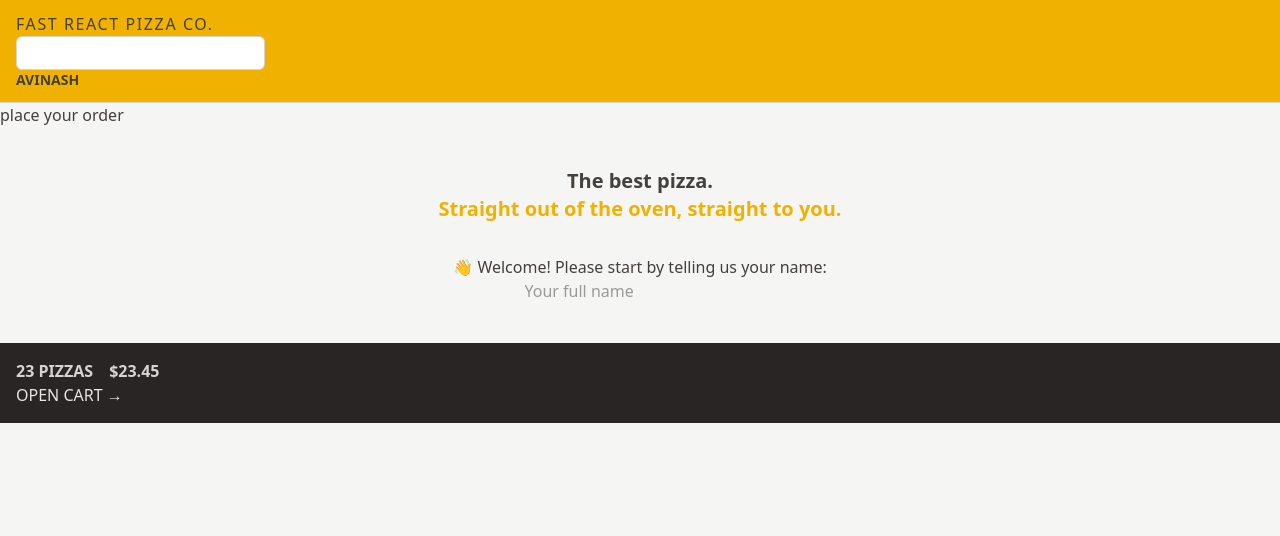
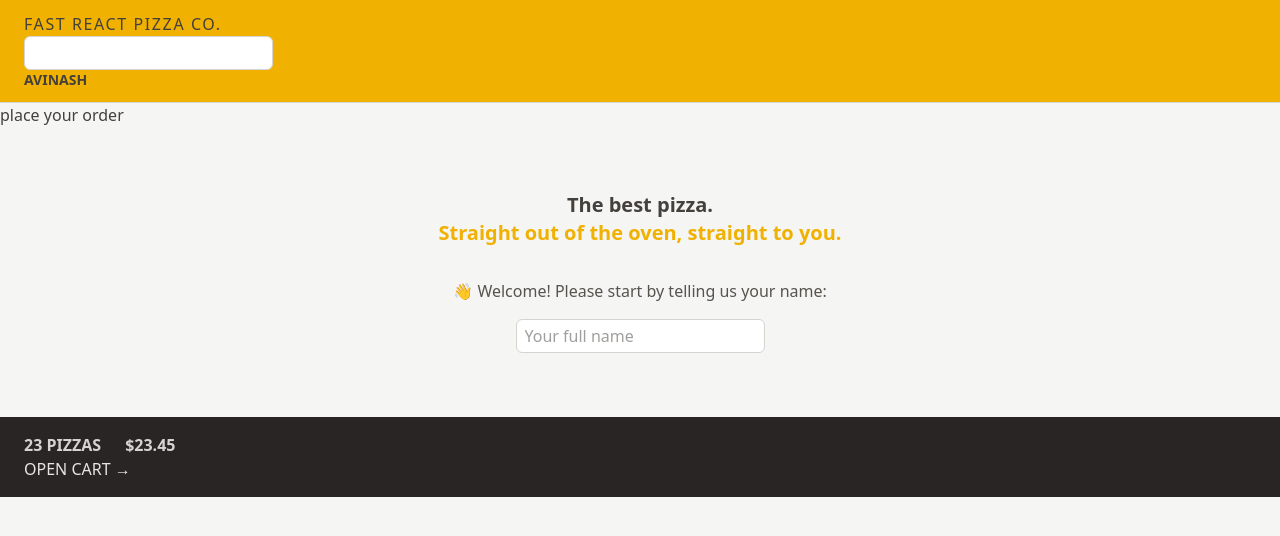
Before and after one commit to AAvi09/fast-react-pizza, a React (Vite) app: page / in a window 1280 px wide. Shown: the top 536 px of the page. Built offline with nearby package versions, Linux system fonts and the light colour scheme.

Commit message:
feat: enhance CartOverview, CreateUser, Header, and Home components with improved styles and layout

```diff
--- a/src/features/cart/CartOverview.jsx
+++ b/src/features/cart/CartOverview.jsx
@@ -2,8 +2,8 @@ import { Link } from "react-router-dom";
 
 function CartOverview() {
   return (
-    <div className="bg-stone-800 text-stone-200 uppercase p-4">
-      <p className="font-semibold text-stone-300 space-x-4">
+    <div className="bg-stone-800 text-stone-200 uppercase p-4 sm:px-6 text-sm md:text-base">
+      <p className="font-semibold text-stone-300 space-x-4 sm:space-x-6">
         <span>23 pizzas</span>
         <span>$23.45</span>
       </p>
--- a/src/features/user/CreateUser.jsx
+++ b/src/features/user/CreateUser.jsx
@@ -1,7 +1,7 @@
-import { useState } from 'react';
+import { useState } from "react";
 
 function CreateUser() {
-  const [username, setUsername] = useState('');
+  const [username, setUsername] = useState("");
 
   function handleSubmit(e) {
     e.preventDefault();
@@ -9,16 +9,19 @@ function CreateUser() {
 
   return (
     <form onSubmit={handleSubmit}>
-      <p>👋 Welcome! Please start by telling us your name:</p>
+      <p className="mb-4 text-sm text-stone-600 md:text-base">
+        👋 Welcome! Please start by telling us your name:
+      </p>
 
       <input
         type="text"
         placeholder="Your full name"
         value={username}
         onChange={(e) => setUsername(e.target.value)}
+        className="bg-white border border-stone-300 rounded-md px-2 py-1 focus:outline-none focus:ring-2 focus:ring-violet-500 focus:border-violet-700"
       />
 
-      {username !== '' && (
+      {username !== "" && (
         <div>
           <button>Start ordering</button>
         </div>
--- a/src/ui/Header.jsx
+++ b/src/ui/Header.jsx
@@ -5,7 +5,7 @@ import Username from "../features/user/UserName";
 
 const Header = () => {
   return (
-    <header className="bg-yellow-500 px-4 py-3 uppercase border-b border-stone-300">
+    <header className="bg-yellow-500 px-4 py-3 uppercase border-b border-stone-300 sm:px-6">
       <Link to="/" className="tracking-widest">
         Fast React Pizza Co.
       </Link>
--- a/src/ui/Home.jsx
+++ b/src/ui/Home.jsx
@@ -2,7 +2,7 @@ import CreateUser from "../features/user/CreateUser";
 
 function Home() {
   return (
-    <div className="my-10 text-center">
+    <div className="my-10 sm:my-16 text-center">
       <h1 className="mb-8  text-xl font-semibold ">
         The best pizza.
         <br />
```
